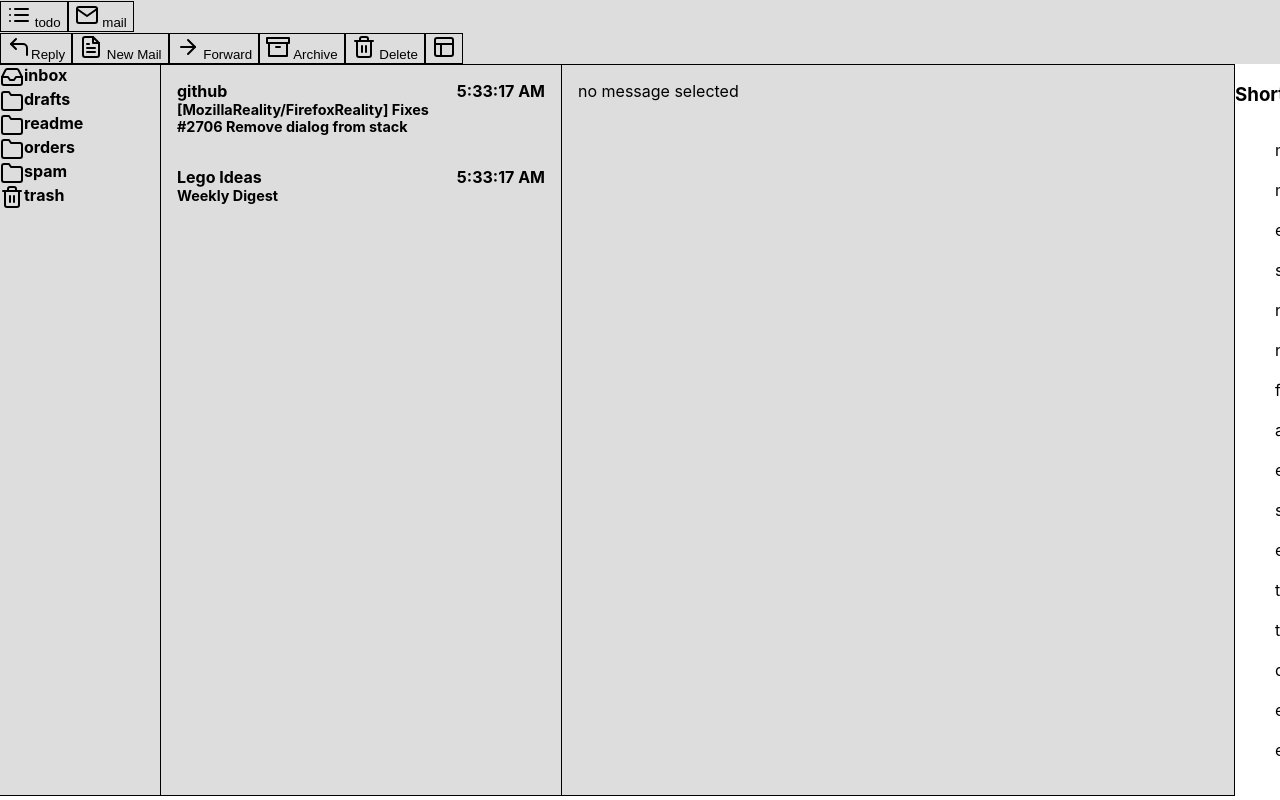
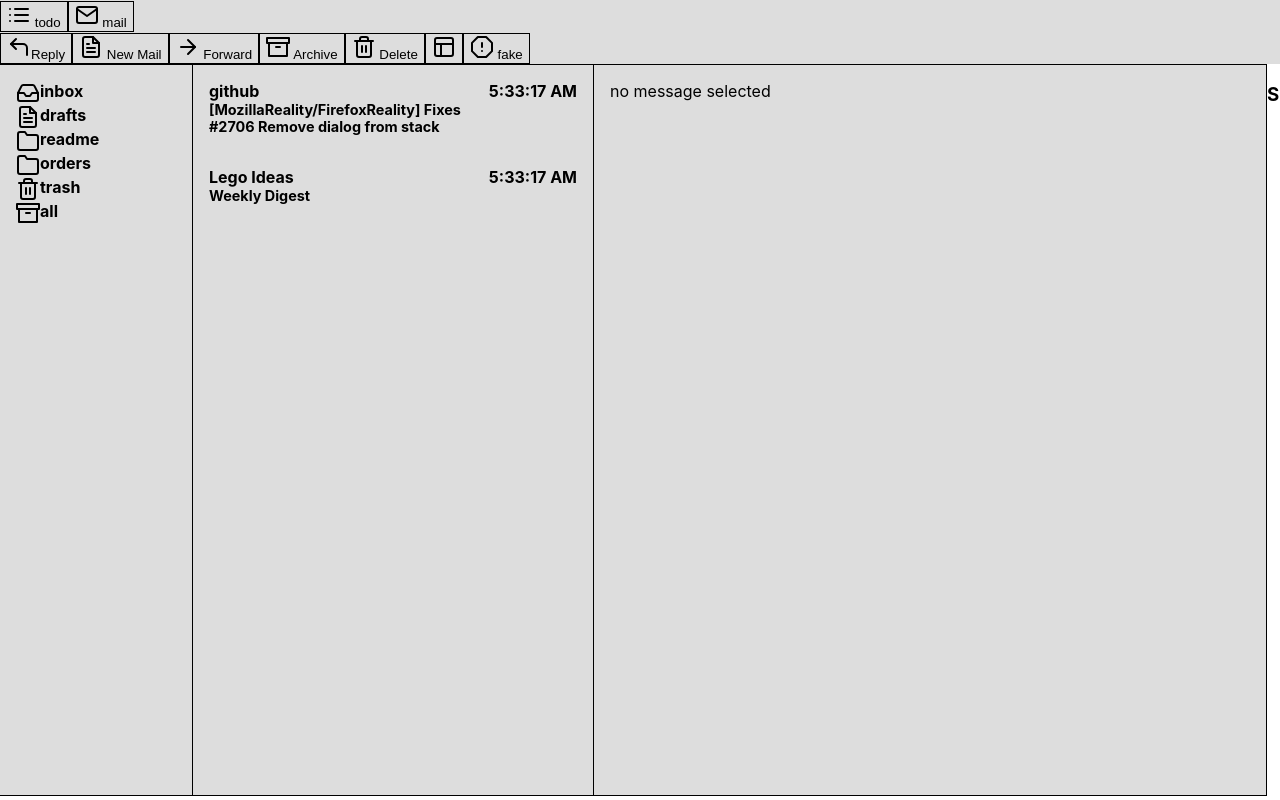
Before and after one commit to joshmarinacci/todomanager, a React (Create React App) app: page / in a window 1280 px wide. Built offline with nearby package versions, Linux system fonts and the light colour scheme.

Commit message:
generate fake emails

```diff
--- a/package.json
+++ b/package.json
@@ -6,6 +6,7 @@
     "@testing-library/jest-dom": "^4.2.4",
     "@testing-library/react": "^9.4.0",
     "@testing-library/user-event": "^7.2.1",
+    "faker": "^4.1.0",
     "localforage": "^1.7.3",
     "react": "^16.12.0",
     "react-dom": "^16.12.0",
--- a/src/mail.css
+++ b/src/mail.css
@@ -4,6 +4,7 @@
     border-top: 1px solid black;
     border-bottom: 1px solid black;
     background-color: #dddddd;
+    padding: 1.0rem;
 }
 
 .mails-list-view {
@@ -14,9 +15,10 @@
     border-bottom: 1px solid black;
     background-color: #dddddd;
 }
+
 .mails-list-view .mail {
-    padding: 1rem;
-}
+    padding: 1.0rem;
+ }
 
 
 
--- a/src/mailapp.js
+++ b/src/mailapp.js
@@ -1,13 +1,71 @@
+/*
+
+next for the mail app:
+
+data:
+    * get lib to generate fake emails. one new email every time you press a 'fake' button in the status bar
+    * archived boolean. means it doesn't show up in any folder, but it is in the archive and can be searched
+    * read boolean. if unread use a brighter color of text
+
+general
+    * make Spacer work in toolbars
+    * vertically center icons and text in toolbars
+
+folder list
+    select folder by clicking
+    nav with arrows
+mail list
+    changes query based on selected folder
+    nav with arrows
+    nav with j and k
+    delete key deletes the currently selected email
+    x deletes email
+    a archives email
+    enter shifts focus to the reader view so we can scroll it
+
+new mail button
+    create new mail document in the drafts folder
+    set composing to true
+    change read view to compose view, show the draft message
+    compose view has a 'save for later' and 'send now' button at the bottom
+    command D sends it
+    alt N makes a new email. if already composing then make a new one in a tab.
+
+reply button
+    * creates a new mail document in the drafts folder, populated w/ the email we are replying to
+    * set composing to true
+    * the rest of the compose things
+
+forward dialog
+    drop down of names to forward to. then send it
+
+reader view
+    make delete, archive, and forward keys work
+ */
 import {QueryStorage, StorageContext, useQuery} from './storage.js'
 import {ActionContext, AM, ShortcutsPanel} from './actions.js'
 import React, {useContext, useState} from 'react'
 import {HBox, Spacer, Toolbar, VBox} from './layout.js'
-import {Folder,Inbox, Trash2, CornerUpLeft, Archive, ArrowRight, FileText, Layout} from "react-feather"
+import {Folder,Inbox, Trash2, CornerUpLeft, Archive, ArrowRight, FileText, Layout, AlertOctagon} from "react-feather"
 import "./mail.css"
+import * as faker from "faker"
 
 const MailAppContent = () => {
     const storage = useContext(StorageContext)
     const [mail,setMail] = useState(null)
+    const generateFakeEmail = () => {
+        storage.insert('mails',{
+            sender: faker.name.firstName(),
+            receiver: 'Josh Marinacci',
+            subject: faker.random.word(),
+            body: faker.random.words(20),
+            deleted: false,
+            folder: 'inbox',
+            timestamp: faker.date.recent().getTime(),
+            read: false,
+            archived: false,
+        })
+    }
     return <VBox>
         <Toolbar>
             {/*<SearchBox searching={searching} setSearching={endSearching} setQuery={setQuery}/>*/}
@@ -18,6 +76,7 @@ const MailAppContent = () => {
             <button><Trash2/> Delete</button>
             <Spacer/>
             <button><Layout/></button>
+            <button onClick={generateFakeEmail}><AlertOctagon/> fake</button>
         </Toolbar>
         <HBox className={'grow stretch'}>
             <FoldersListView/>
@@ -34,6 +93,9 @@ const MailAppContent = () => {
 function FolderIcon({folder}) {
     if(folder.title === 'inbox') return <Inbox/>
     if(folder.title === 'trash') return <Trash2/>
+    if(folder.title === 'drafts') return <FileText/>
+    if(folder.title === 'all') return <Archive/>
+
     return <Folder/>
 }
 function FoldersListView({}){
@@ -104,8 +166,8 @@ export const MailApp = ({})=> {
         storage.insert('folders',{title:'drafts',special:true})
         makeFolder('readme')
         makeFolder('orders')
-        storage.insert('folders', {title: 'spam', special: true})
         storage.insert('folders', {title: 'trash', special: true})
+        storage.insert('folders',{title:'all',special:true})
 
         function makeMail(sender, subject, body) {
             storage.insert("mails", {
@@ -116,6 +178,8 @@ export const MailApp = ({})=> {
                 deleted: false,
                 folder: 'inbox',
                 timestamp: Date.now(),
+                read:false,
+                archived:false,
             })
         }
         makeMail('github',
@@ -127,11 +191,11 @@ export const MailApp = ({})=> {
         console.log(storage)
     }
     const storage = new QueryStorage("mail")
-    storage.clear().then(()=>{
+    // storage.clear().then(()=>{
         storage.load().then(()=>{
             if(storage.isEmpty()) makeInitialData()
         })
-    })
+    // })
 
 
     return <ActionContext.Provider value={AM}>
```
Also changed, not shown: 1 other file (tests, documents, lock files or other folders).
